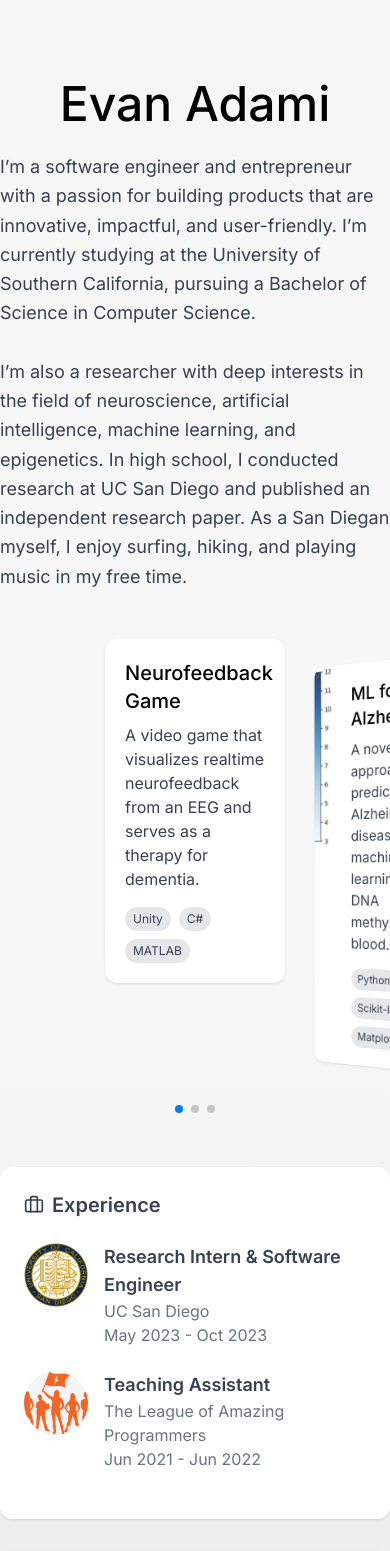
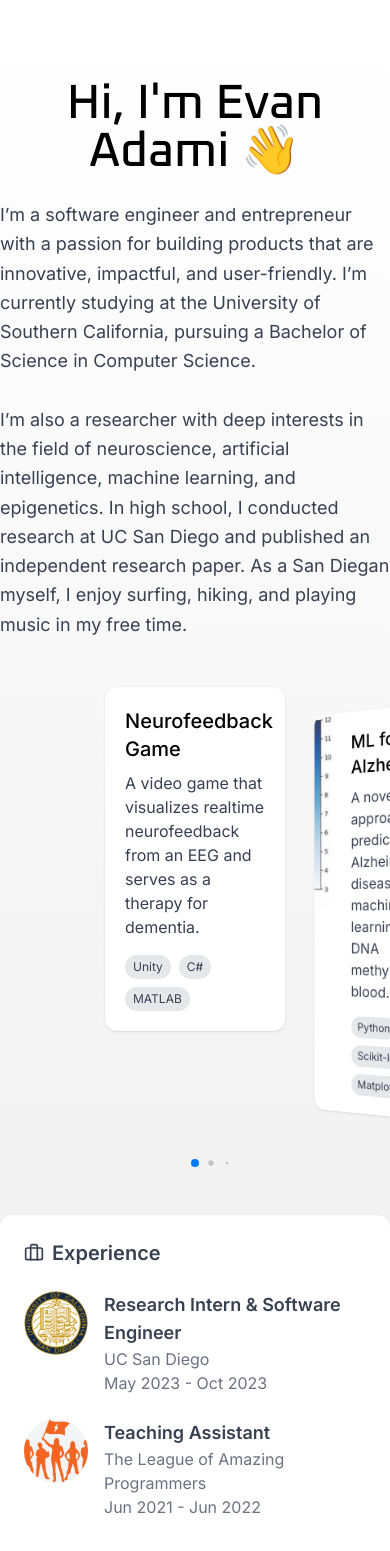
Before and after one commit to EvanAd7/EvanAd7.github.io, a Next.js app: page / in a window 390 px wide. Shown: the top 1551 px of the page. Built offline with nearby package versions, Linux system fonts and the light colour scheme.

Commit message:
added animation

```diff
--- /dev/null
+++ b/data/animations.js
@@ -0,0 +1,31 @@
+import { delay } from "framer-motion";
+
+const container = {
+    hidden: { opacity: 0 },
+    visible: {
+        opacity: 1,
+        transition: {
+            delayChildren: 0.2,
+            staggerChildren: 0.1,
+        },
+    },
+};
+
+const item = {
+    hidden: {
+        opacity: 0,
+        y: 30,
+        filter: "blur(5px)"
+    },
+    visible: {
+        opacity: 1,
+        y: 0,
+        filter: "blur(0px)",
+        transition: {
+            duration: 0.5,
+            ease: "easeOut",
+        },
+    },
+};
+
+export { container, item };
--- a/package.json
+++ b/package.json
@@ -9,6 +9,7 @@
     "lint": "next lint"
   },
   "dependencies": {
+    "framer-motion": "^12.0.0-alpha.0",
     "lucide-react": "^0.454.0",
     "next": "15.0.1",
     "react": "19.0.0-rc-69d4b800-20241021",
--- a/src/app/homepage/components/Headline.js
+++ b/src/app/homepage/components/Headline.js
@@ -2,14 +2,8 @@ import { description } from '/data/description'
 
 export default function Headline() {
   return (
-    <div className="mx-auto mt-20 mb-6 max-w-3xl">
-      <h2 className="text-5xl text-center font-medium text-black mb-6">
-        Evan Adami
-      </h2>
-
-      <div className="text-lg text-gray-700 whitespace-pre-line leading-relaxed text-left mx-auto">
-        {description}
-      </div>
+    <div className="max-w-3xl mb-6 text-lg text-gray-700 whitespace-pre-line leading-relaxed text-left mx-auto">
+      {description}
     </div>
   );
 }
--- a/src/app/homepage/components/ProjectContainer.js
+++ b/src/app/homepage/components/ProjectContainer.js
@@ -20,7 +20,7 @@ export default function ProjectContainer() {
                     cssMode={true}
                     effect={'coverflow'}
                     coverflowEffect={{ slideShadows: false, rotate: 30, depth: 100 }}
-                    pagination={{ clickable: true }}
+                    pagination={{ clickable: true, dynamicBullets: true }}
                 >
                     {projects.map((project, index) => (
                         <SwiperSlide key={index} className="pt-4 mb-10 max-w-xl">
--- /dev/null
+++ b/src/app/homepage/components/Title.js
@@ -0,0 +1,7 @@
+export default function Title() {
+    return (
+        <h2 className="mt-20 text-5xl font-oxanium text-center font-medium text-black mb-6">
+            Hi, I'm Evan Adami 👋
+        </h2>
+    );
+}
--- a/src/app/layout.js
+++ b/src/app/layout.js
@@ -1,5 +1,7 @@
 import localFont from "next/font/local";
 import { Inter } from "next/font/google";
+import { Oxanium } from "next/font/google";
+
 import "./globals.css";
 import Footer from "./common/components/Footer";
 
@@ -13,7 +15,14 @@ const geistMono = localFont({
   variable: "--font-geist-mono",
   weight: "100 900",
 });
-const inter = Inter({ subsets: ['latin'] })
+const inter = Inter({
+  subsets: ['latin']
+});
+const oxanium = Oxanium({
+  subsets: ["latin"],
+  display: "swap",
+  variable: "--font-oxanium",
+});
 
 export const metadata = {
   title: "Create Next App",
@@ -22,11 +31,11 @@ export const metadata = {
 
 export default function RootLayout({ children }) {
   return (
-    <html lang="en">
+    <html lang="en" className={oxanium.variable}>
       <body
         className={`${inter.className} antialiased min-h-screen flex flex-col`}
       >
-        <main className="flex-grow bg-gradient-to-b from-[#f6f6f6] via-[#f8f8f8] to-[#eaeaea]">
+        <main className="flex-grow bg-gradient-to-b from-[#ffffff] via-[#f5f5f5] to-[#eaeaea]">
           {children}
         </main>
         <Footer />
--- a/src/app/page.js
+++ b/src/app/page.js
@@ -1,23 +1,36 @@
-'use client'
+"use client"
 
-import Headline from './homepage/components/Headline'
-import ProjectContainer from './homepage/components/ProjectContainer'
-import ExperienceContainer from './homepage/components/ExperienceContainer'
-import EducationContainer from './homepage/components/EducationContainer'
+import { container, item } from "../../data/animations";
+import { motion } from "framer-motion";
+import Title from "./homepage/components/Title";
+import Headline from "./homepage/components/Headline";
+import ProjectContainer from "./homepage/components/ProjectContainer";
+import ExperienceContainer from "./homepage/components/ExperienceContainer";
+import EducationContainer from "./homepage/components/EducationContainer";
 
 export default function Home() {
   return (
-    <main className="min-h-screen">
-      <Headline />
-      <ProjectContainer />
-      <div className="mt-10 mb-12 flex flex-col md:flex-row justify-center gap-8 mx-auto max-w-6xl">
+    <motion.main
+      variants={container}
+      initial="hidden"
+      animate="visible"
+      className="min-h-screen"
+    >
+      <Title />
+      <motion.div variants={item}>
+        <Headline />
+      </motion.div>
+      <motion.div variants={item}>
+        <ProjectContainer />
+      </motion.div>
+      <motion.div variants={item} className="mt-10 mb-12 flex flex-col md:flex-row justify-center gap-8 mx-auto max-w-6xl">
         <div className="w-full md:w-1/2">
           <ExperienceContainer />
         </div>
         <div className="w-full md:w-1/2">
           <EducationContainer />
         </div>
-      </div>
-    </main>
+      </motion.div>
+    </motion.main>
   );
 }
--- a/tailwind.config.js
+++ b/tailwind.config.js
@@ -13,6 +13,7 @@ module.exports = {
       },
       fontFamily: {
         sans: ["Inter"],
+        oxanium: ["var(--font-oxanium)"]
       }
     },
   },
```
Also changed, not shown: 1 other file (tests, documents, lock files or other folders).
